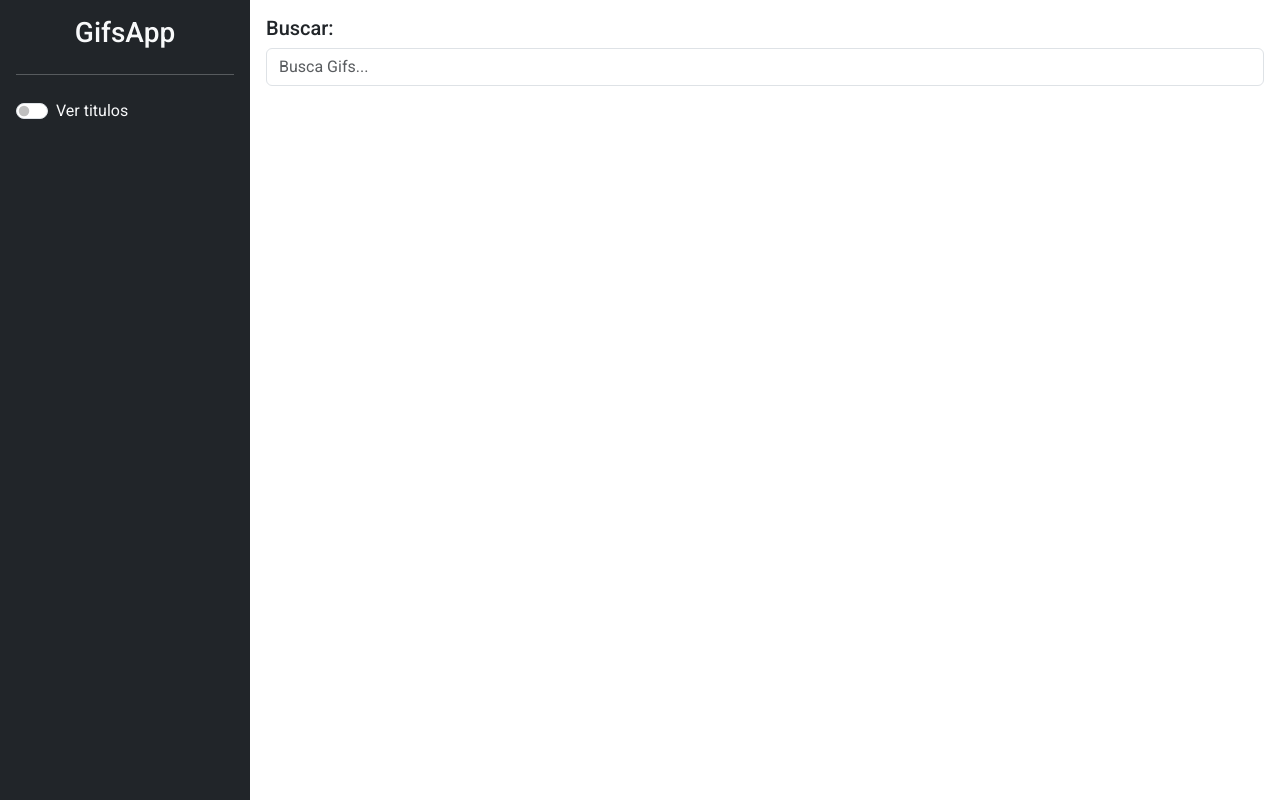
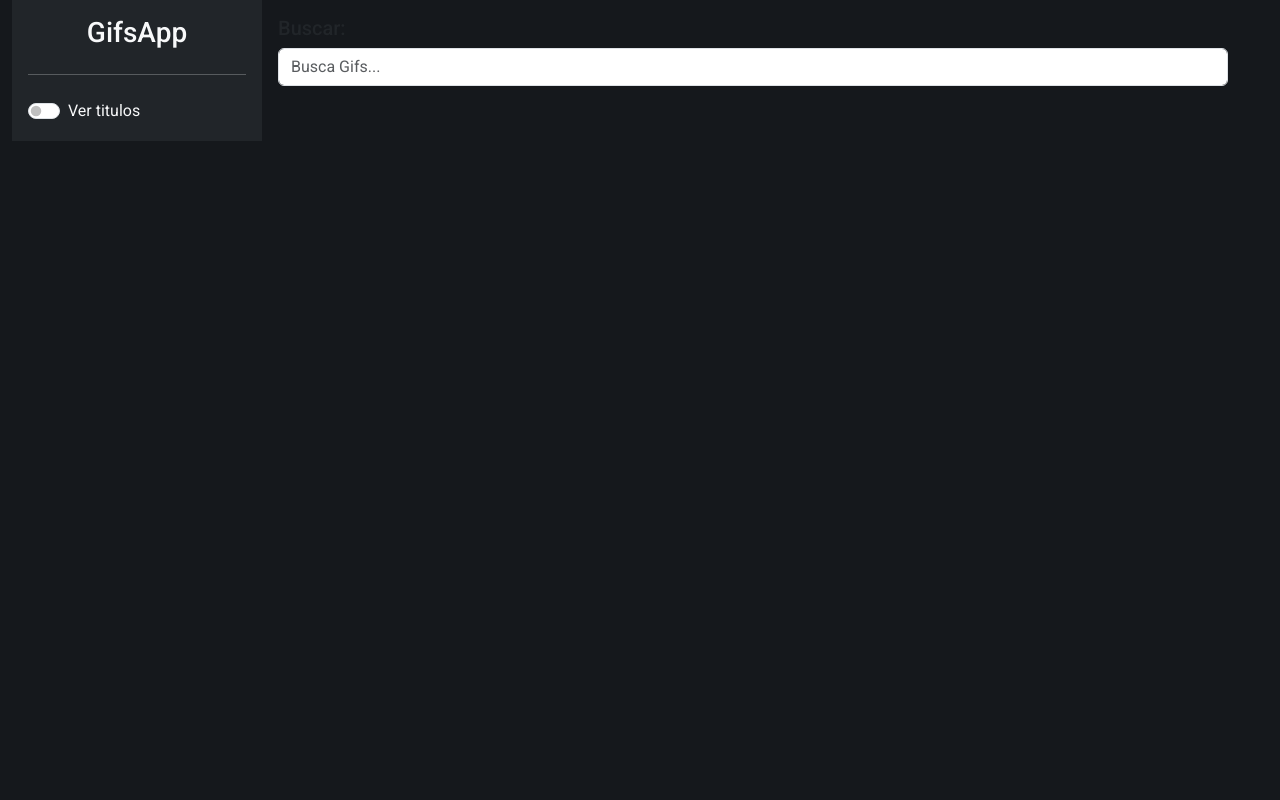
Before and after one commit to AndersonDavi/GIFS-API, an Angular app: page / in a window 1280 px wide. Built offline with nearby package versions, Linux system fonts and the light colour scheme.

Commit message:
feat(front): Cambios en los estilos

```diff
--- a/src/app/app.component.html
+++ b/src/app/app.component.html
@@ -1,4 +1,4 @@
-<div class="d-flex">
+<div class="col d-flex">
   <shared-sidebar></shared-sidebar>
   <gifs-home-page class="flex-fill"></gifs-home-page>
 </div>
--- a/src/app/gifs/services/gifs.service.ts
+++ b/src/app/gifs/services/gifs.service.ts
@@ -24,7 +24,7 @@ export class GifsService {
     }
     const params = new HttpParams()
       .set('api_key', this.GIPHY_API_KEY)
-      .set('limit', '50')
+      .set('limit', '60')
       .set('q', tag);
 
     this.http
@@ -44,7 +44,7 @@ export class GifsService {
 
     this._tagsHistory.unshift(tag);
 
-    this._tagsHistory = this._tagsHistory.splice(0, 10);
+    this._tagsHistory = this._tagsHistory.splice(0, 13);
 
     this.saveLocalStorage();
   }
--- a/src/app/shared/components/sidebar/sidebar.component.css
+++ b/src/app/shared/components/sidebar/sidebar.component.css
@@ -1,7 +1,7 @@
 #sidebar{
-  height: 100vh;
+  height: 100%;
   width: 250px;
 }
-#groupList{
+/* #groupList{
   overflow-y: auto;
-}
+} */
--- a/src/app/shared/components/sidebar/sidebar.component.ts
+++ b/src/app/shared/components/sidebar/sidebar.component.ts
@@ -10,7 +10,6 @@ export class SidebarComponent {
   constructor(private gifsService: GifsService) {}
 
   searchTag(tag: string) {
-    // console.log(this.gifsService.tagsHistory);
     this.gifsService.searchTag(tag);
   }
 
--- a/src/index.html
+++ b/src/index.html
@@ -17,7 +17,7 @@
       crossorigin="anonymous"
     />
   </head>
-  <body>
-    <app-root></app-root>
+  <body class="container-fluid">
+    <app-root class="row w-100"></app-root>
   </body>
 </html>
--- a/src/styles.css
+++ b/src/styles.css
@@ -2,4 +2,9 @@
 @import url('https://fonts.googleapis.com/css2?family=Roboto:ital,wght@0,100;0,300;0,400;0,500;0,700;0,900;1,100;1,300;1,400;1,500;1,700;1,900&display=swap');
 *{
   font-family: 'Roboto', sans-serif;
+  padding: 0;
+  margin: 0;
 }
+body{
+  background-color: #15181c;
+}
```
